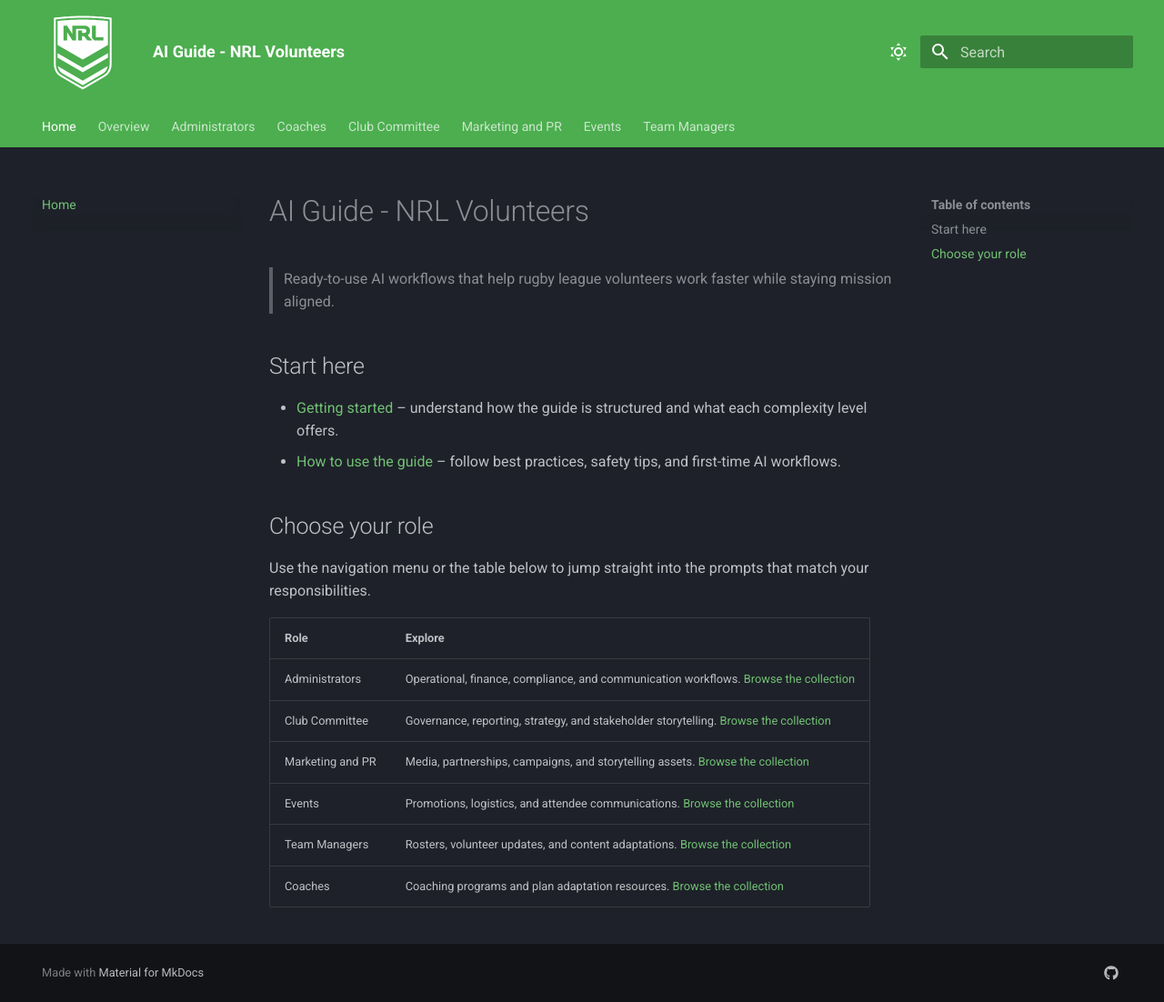
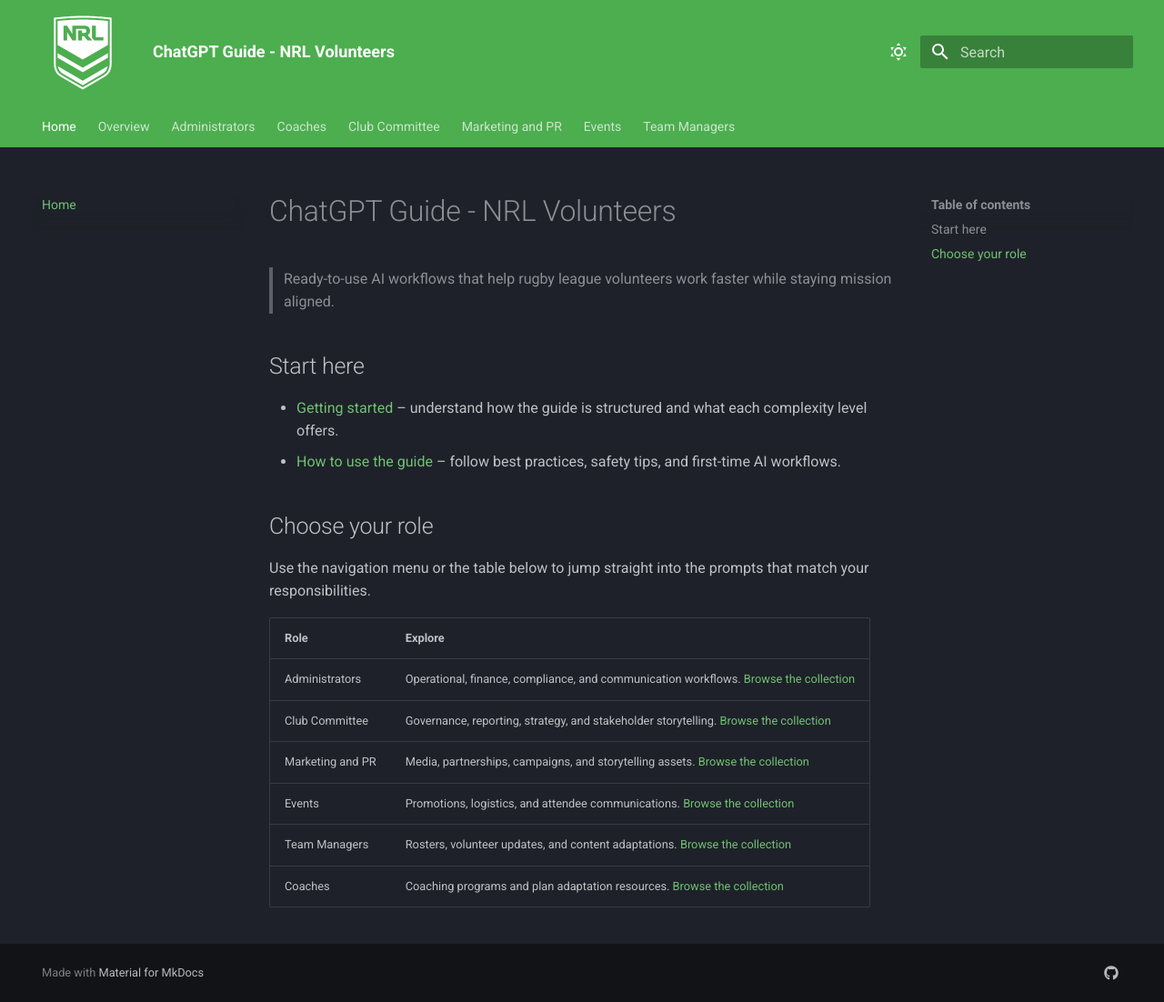
Before and after one commit to NRLParticipation/NRL-Cookbook, an MkDocs documentation site: the page built from docs/index.md, in a window 1280 px wide and 1102 px high. Shown: the whole window at 91% size. Built offline with MkDocs 1.6.1 and Material for MkDocs 9.7.7, drawn with Linux system fonts in a browser that asks for light colours.

Commit message:
Update guide title to ChatGPT

```diff
--- a/docs/index.md
+++ b/docs/index.md
@@ -1,4 +1,4 @@
-# AI Guide - NRL Volunteers
+# ChatGPT Guide - NRL Volunteers
 
 > Ready-to-use AI workflows that help rugby league volunteers work faster while staying mission aligned.
 
--- a/mkdocs.yml
+++ b/mkdocs.yml
@@ -1,4 +1,4 @@
-site_name: AI Guide - NRL Volunteers
+site_name: ChatGPT Guide - NRL Volunteers
 site_description: >-
   The AI Prompt Cookbook is your club or organisation's guide to getting started with
   artificial intelligence tools like ChatGPT, Claude and Gemini. Instead of starting
```
